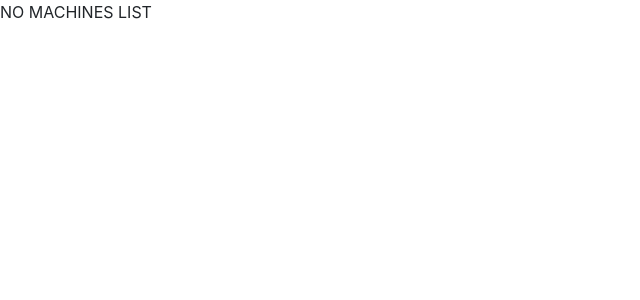
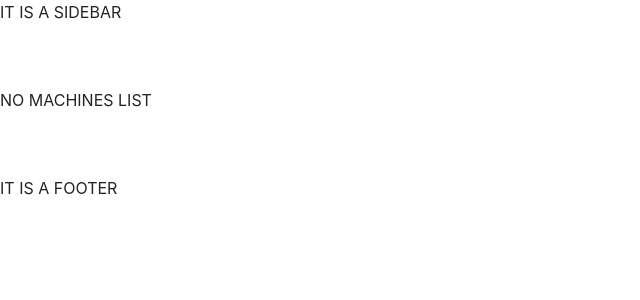
Before and after one commit to valeriistefanyk/diplom_django, a Django app: page /machines/ in a window 1280 px wide. Shown: the top 300 px of the page, without its empty margins (0-640 px from the left). Run offline with Django 3.2, Linux system fonts and the light colour scheme; data that the repository does not hold is empty; some libraries are stand-ins or nearby versions.

Commit message:
Added partial template (to machines.html)

```diff
--- a/reports/models.py
+++ b/reports/models.py
@@ -4,6 +4,7 @@ from machines.models import Machine
 
 # Create your models here.
 class Report(models.Model):
+
     filled_up = models.ForeignKey(SeniorDriver, on_delete=models.CASCADE)
     date_of_completion = models.DateTimeField(auto_now=True)
     date = models.DateField()
@@ -12,5 +13,7 @@ class Report(models.Model):
     fuel = models.FloatField()
     machine = models.ForeignKey(Machine, on_delete=models.CASCADE)
 
+    breakage = models.BooleanField(default=False)
+
     def __str__(self):
         return f"{self.filled_up} - {self.date}"
--- a/templates/machines/machines.html
+++ b/templates/machines/machines.html
@@ -2,6 +2,8 @@
 
 {% block content %}
 
+    <!-- Добавляем sidebar -->
+    {% include 'parts_element/_sidebar.html' %}
 
     {% if latest_machines %}
     <table class="table">
@@ -23,7 +25,8 @@
     {% else %}
         <p>NO MACHINES LIST</p>
     {% endif %}
+    <br><br>
 
-
-
+    <!-- Добавляем footer -->
+    {% include 'parts_element/_footer.html' %}
 {% endblock %}
--- a/templates/parts_element/_footer.html
+++ b/templates/parts_element/_footer.html
@@ -1,3 +1,3 @@
-{% block footer %}
-<footer>DELEBA APP</footer>
-{% endblock %}
+<footer>
+    <p>IT IS A FOOTER</p>
+</footer>
--- a/templates/parts_element/_sidebar.html
+++ b/templates/parts_element/_sidebar.html
@@ -0,0 +1,4 @@
+<nav>
+    <p>IT IS A SIDEBAR</p>
+</nav>
+<br><br>
```
